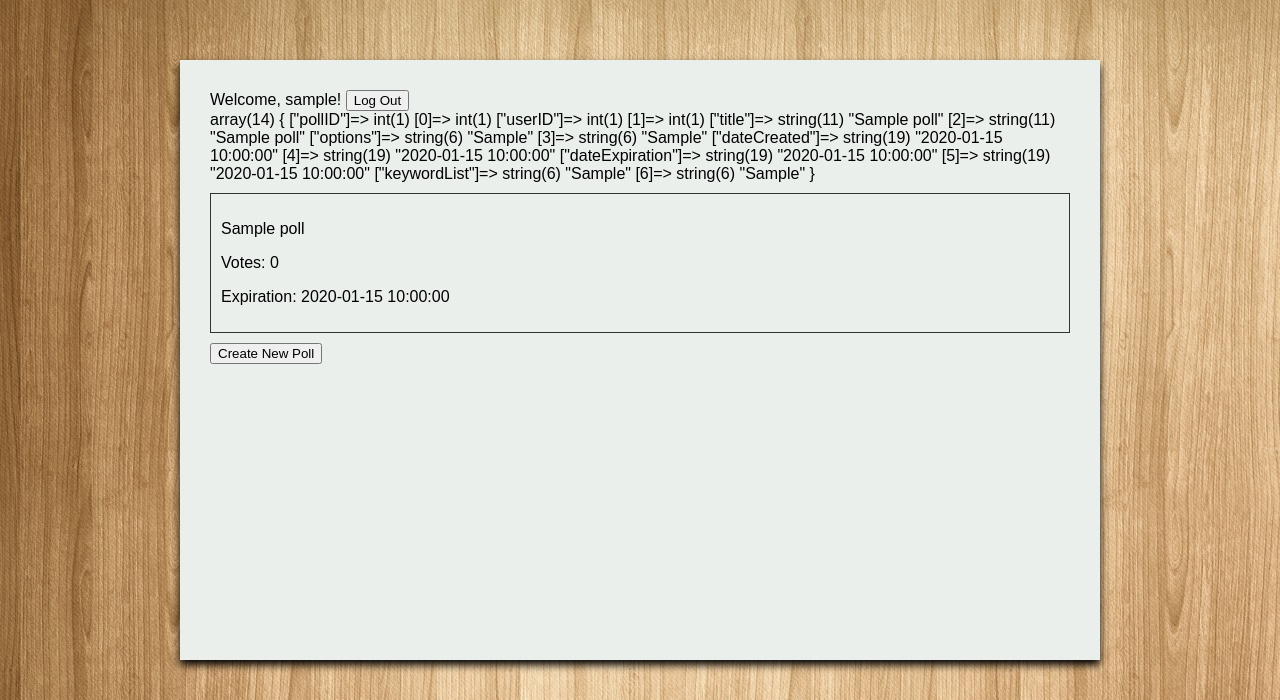
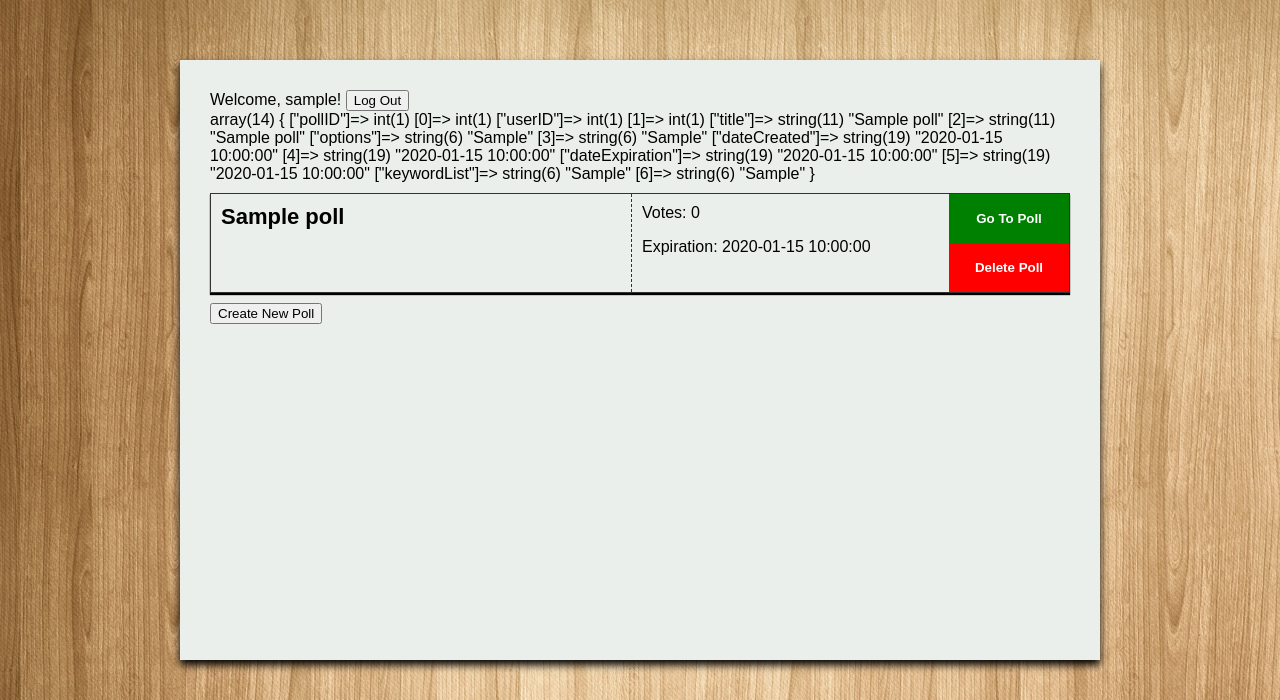
Before and after one commit to Cheezily/FCC-polls, a PHP site: page / in a window 1280 px wide. Shown: the top 700 px of the page. Run offline with PHP 8.4, Linux system fonts and the light colour scheme; the visitor is signed in with stand-in values (Sample User, id 1); tables that the repository leaves empty hold one stand-in row (values such as "Sample post"); data that the repository does not hold is empty.

Commit message:
add expiration date handling for creating and displaying polls

```diff
--- a/css/main.css
+++ b/css/main.css
@@ -293,9 +293,55 @@ body {
 
 .dashboardPoll {
     box-sizing: border-box;
+    height: 100px;
+    width: 100%;
     border: 1px solid #333;
     margin: 10px auto;
+    box-shadow: 0px 2px 1px #000;
+}
+
+.dashboardPollTitle {
+    box-sizing: border-box;
+    font-size: 22px;
+    font-weight: bold;
+    float: left;
+    width: 420px;
+    height: 100%;
     padding: 10px;
+}
+
+.dashboardPollInfo {
+    box-sizing: border-box;
+    width: 300px;
+    height: 100%;
+    padding: 10px;
+    float: left;
+    text-align: left;
+    border-left: 1px dashed #333;
+}
+
+.goToPoll {
+    display: block;
+    box-sizing: border-box;
+    height: 49px;
+    width: 120px;
+    float: right;
+    background: green;
+    color: white;
+    font-weight: bold;
+    border: none;
+}
+
+.deletePoll {
+    display: block;
+    box-sizing: border-box;
+    height: 49px;
+    width: 120px;
+    float: right;
+    background: red;
+    color: white;
+    font-weight: bold;
+    border: none;
 }
 
 /*------------------------------*/
--- a/dashboard.php
+++ b/dashboard.php
@@ -58,14 +58,23 @@ $polls = getPollsForUser($_SESSION['userID']);
                         }
 
                         echo "<div class='dashboardPoll'>";
-                        echo "<p class='dashboardPollTitle'>".$poll['title']."</p>";
-                        echo "<p class='dashboardVotes'>Votes: ".$votes."</p>";
-                        if (!empty($poll['dateExpiration'])) {
+                        echo "<div class='dashboardPollTitle'>".$poll['title']."</div>";
+                        echo "<div class='dashboardPollInfo'>";
+                        echo "<ps class='dashboardVotes'>Votes: ".$votes."</p>";
+                        if (substr($poll['dateExpiration'],0,4) != '0000') {
                             echo "<p class='dashboardExp'>Expiration: ".$poll['dateExpiration']."</p>";
                         } else {
                             echo "<p class='dashboardExp'>Expiration: None</p>";
                         }
-
+                        echo "</div>";
+                        echo "<form method='get' action='index.php'>";
+                        echo "<input type='hidden' name='poll' value='".$poll['pollID']."'>";
+                        echo "<button class='goToPoll' type='submit' value='poll'>Go To Poll</button>";
+                        echo "</form>";
+                        echo "<form method='post' action='index.php'>";
+                        echo "<input type='hidden' name='poll' value='".$poll['pollID']."'>";
+                        echo "<button class='deletePoll' type='submit' value='delete'>Delete Poll</button>";
+                        echo "</form>";
                         echo "</div>";
                     }
                 } else { ?>
--- a/index.php
+++ b/index.php
@@ -62,8 +62,7 @@ if (isset($_POST['newPollSubmit'])) {
     $newPollSubmit = TRUE;
     $pollTitle = filter_input(INPUT_POST, 'pollTitle');
     $options = $_POST['options'];
-    echo "DATESET: ".$_POST['pollExpiration'];
-    if (isset($_POST['pollExpiration'])) {
+    if (!empty($_POST['pollExpiration'])) {
         $pollExpiration = returnDBTime($_POST['pollExpiration']);
     } else {
         $pollExpiration = '';
--- a/nbproject/private/private.xml
+++ b/nbproject/private/private.xml
@@ -4,9 +4,12 @@
     <open-files xmlns="http://www.netbeans.org/ns/projectui-open-files/2">
         <group>
             <file>file:/C:/xampp/htdocs/FCC-polls/index.php</file>
+            <file>file:/C:/xampp/htdocs/FCC-polls/model/pollsDB.php</file>
+            <file>file:/C:/xampp/htdocs/FCC-polls/dashboard.php</file>
             <file>file:/C:/xampp/htdocs/FCC-polls/newPoll.php</file>
             <file>file:/C:/xampp/htdocs/FCC-polls/login.php</file>
             <file>file:/C:/xampp/htdocs/FCC-polls/css/main.css</file>
+            <file>file:/C:/xampp/htdocs/FCC-polls/model/database.php</file>
         </group>
     </open-files>
 </project-private>
```
